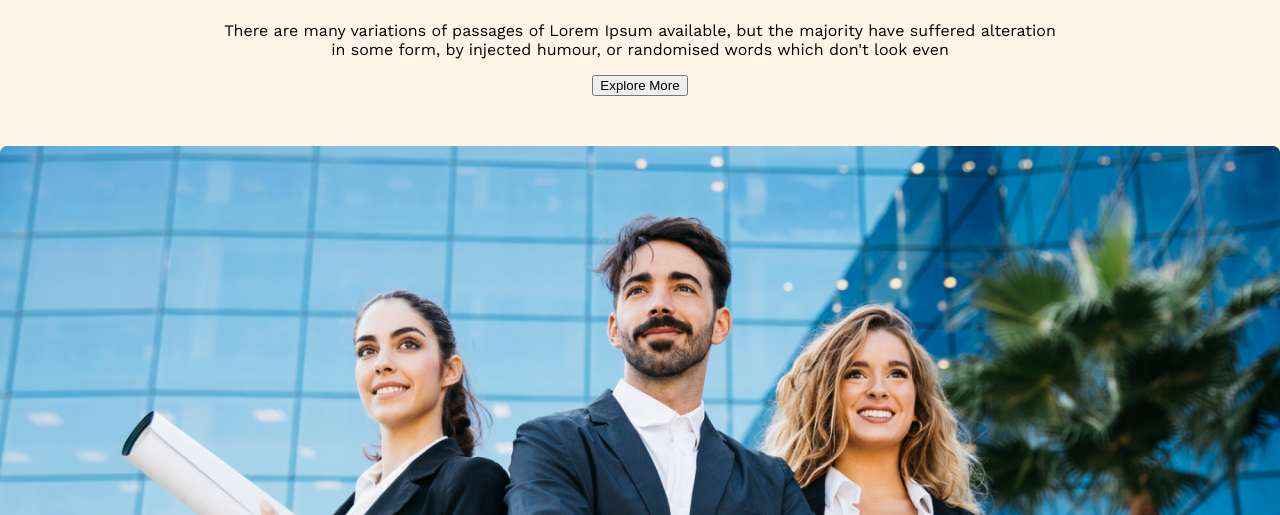
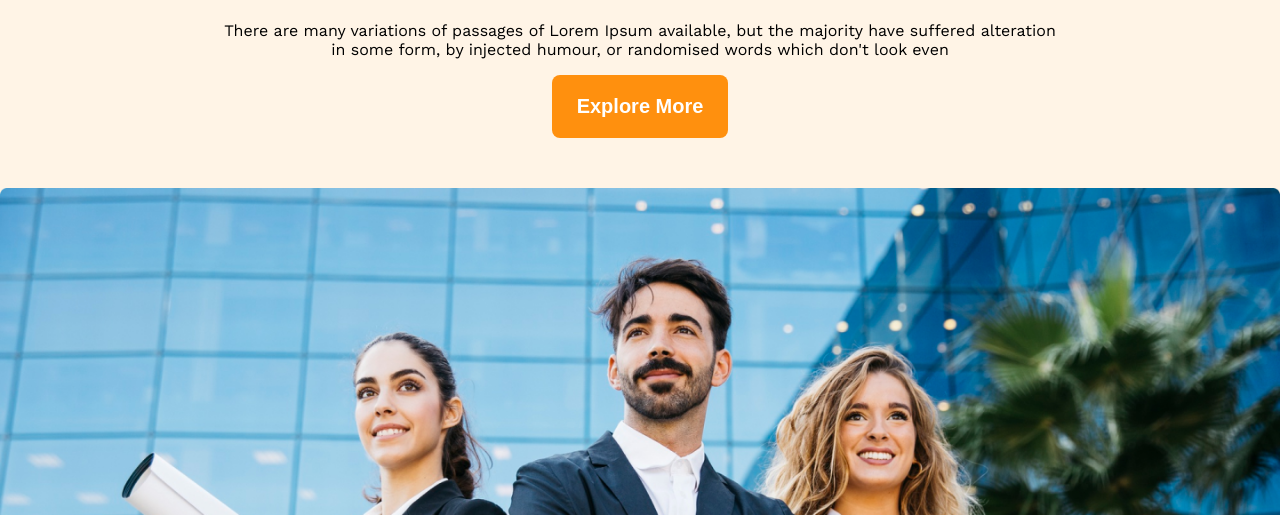
Before and after one commit to asadalgalib/g3-architect-responsive, a plain HTML site: page index.html in a window 1280 px wide. Shown: the part 285-800 px from the top of the page. Drawn offline with nearby package versions, Linux system fonts and the light colour scheme.

Commit message:
fixing btn

```diff
--- a/index.html
+++ b/index.html
@@ -24,7 +24,7 @@
                 <p class="banner-description">There are many variations of passages of Lorem Ipsum available,
                      but the majority have suffered alteration in some form, by injected humour, or randomised
                       words which don't look even</p>
-                      <button class="btn-primaryg">Explore More</button>
+                      <button class="btn-primary">Explore More</button>
             </div>
                   <img src="images/banner.png" alt="">
         </div>
```
